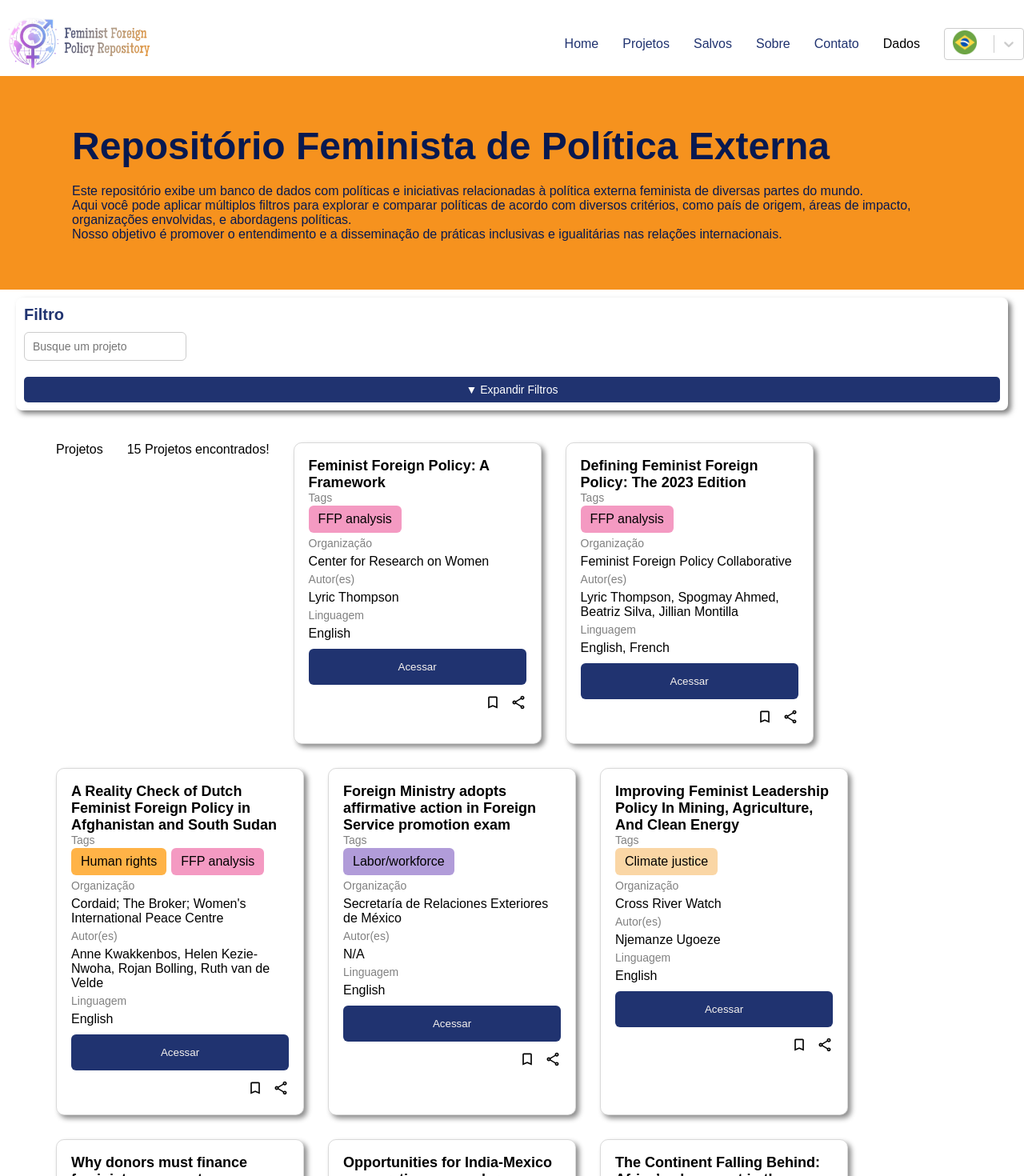
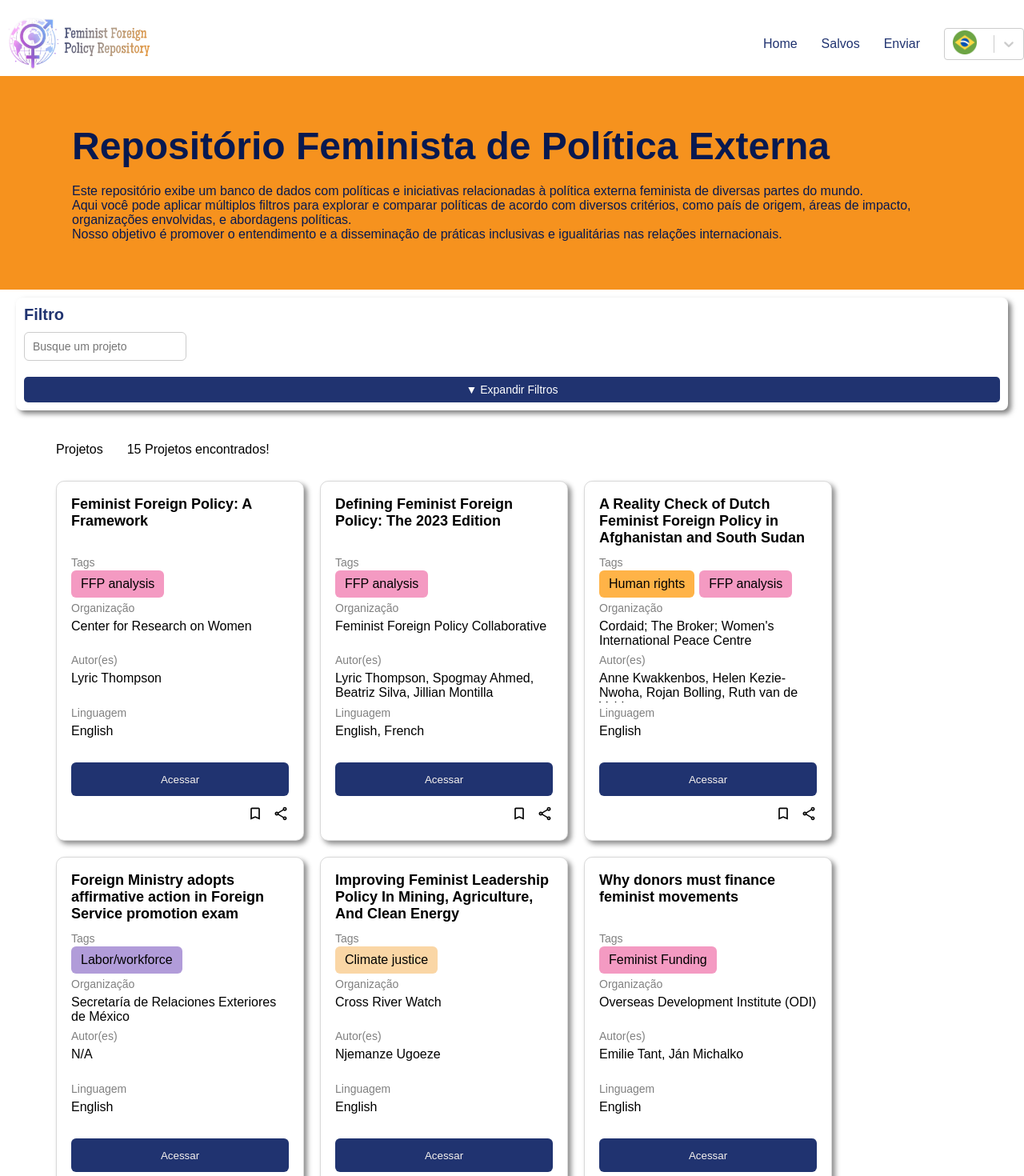
Before and after one commit to bsdeab/FFPR, a React (Create React App) app: page / in a window 1280 px wide. Shown: the top 1470 px of the page at 80% size. Built offline with nearby package versions, Linux system fonts and the light colour scheme.

Commit message:
ajuste header

```diff
--- a/src/components/Card/Card.jsx
+++ b/src/components/Card/Card.jsx
@@ -104,7 +104,7 @@ function Card(props) {
         </div>
       </div>
 
-      <button className='btn-acess' onClick={() => acessLink(props.link)}>Acessar</button>
+      <button className='btn-acess' onClick={() => acessLink(props.link)}>{data[lang]["Texts"]["Projects"]["Card"]["Button"]}</button>
 
       <div className='card-footer'>
         <span className='footer-btn favorite-btn' onClick={handleBookmark}>
--- a/src/components/Card/Card.scss
+++ b/src/components/Card/Card.scss
@@ -1,7 +1,7 @@
 .card-container {
     width: 100%;
     max-width: 310px; // Limita o tamanho máximo do card
-    height: auto;
+    height: 450px;
     border-radius: 10px;
     display: flex;
     flex-direction: column;
@@ -56,7 +56,7 @@
 
     .card-title-area {
       width: 100%;
-      height: auto;
+      height: 80px;
 
       .card-title {
         font-weight: bold;
@@ -87,10 +87,14 @@
     .card-organization-area,
     .card-author-area,
     .card-language-area {
+      height: 65px;
       margin-top: 5px;
       gap: 6px;
       display: flex;
       flex-direction: column;
+      overflow: hidden;            /* Esconde o conteúdo que passa do limite */
+      white-space: wrap;         /* Garante que o texto não será quebrado em várias linhas */
+      text-overflow: ellipsis;     /* Adiciona as reticências quando o texto for maior que o contêiner */
     }
 
     .card-footer {
@@ -135,7 +139,6 @@
     .card-container {
       max-width: 100%;
       padding: 12px;
-      height: auto;
     }
 
     .btn-acess {
--- a/src/components/Header/Header.jsx
+++ b/src/components/Header/Header.jsx
@@ -56,11 +56,8 @@ function Header({ setLanguage, lang}) { // Recebe setLanguage como prop
 
             <div ref={menuRef} className={`header-items ${menuOpen ? 'open' : ''}`}>
                 <span className='header-item'>{infos[lang]["Texts"]["Header"]["Home"]}</span>
-                <span className='header-item'>{infos[lang]["Texts"]["Header"]["Projects"]}</span>
                 <span className='header-item'>{infos[lang]["Texts"]["Header"]["Saves"]}</span>
-                <span className='header-item'>{infos[lang]["Texts"]["Header"]["About"]}</span>
                 <span className='header-item'>{infos[lang]["Texts"]["Header"]["Contact"]}</span>
-                <span className='header-items'>{infos[lang]["Texts"]["Header"]["Data"]}</span>
 
                 <div className='language'>
                     <Select
--- a/src/data/infos.json
+++ b/src/data/infos.json
@@ -6,7 +6,7 @@
                 "Projects": "Projects",
                 "Saves": "Saves",
                 "About": "About",
-                "Contact": "Contact",
+                "Contact": "Submit",
                 "Data": "Data"
             },
             "Projects": {
@@ -31,7 +31,8 @@
                 "Card": {
                     "Org": "Organization",
                     "Author": "Author(s)",
-                    "Language": "Language"
+                    "Language": "Language",
+                    "Button": "Access"
                 }
             }
         },
@@ -115,7 +116,7 @@
                 "Projects": "Projetos",
                 "Saves": "Salvos",
                 "About": "Sobre",
-                "Contact": "Contato",
+                "Contact": "Enviar",
                 "Data": "Dados"
             },
             "Projects": {
@@ -140,7 +141,8 @@
                 "Card": {
                     "Org": "Organização",
                     "Author": "Autor(es)",
-                    "Language": "Linguagem"
+                    "Language": "Linguagem",
+                    "Button": "Acessar"
                 }
             }
         },
@@ -224,7 +226,7 @@
                 "Projects": "Projekte",
                 "Saves": "Gespeichert",
                 "About": "An",
-                "Contact": "Kontakt",
+                "Contact": "Einreichen",
                 "Data": "Gegeben"
             },
             "Projects": {
@@ -249,7 +251,8 @@
                 "Card": {
                     "Org": "Organisation",
                     "Author": "Autor",
-                    "Language": "Sprache"
+                    "Language": "Sprache",
+                    "Button": "Zugang"
                 }
             }
         }
@@ -261,7 +264,7 @@
                 "Projects": "Projets",
                 "Saves": "Enregistré",
                 "About": "Sur",
-                "Contact": "Contact",
+                "Contact": "Soumettre",
                 "Data": "Donné"
             },
             "Projects": {
@@ -286,7 +289,8 @@
                 "Card": {
                     "Org": "Organisation",
                     "Author": "Auteur",
-                    "Language": "Langue"
+                    "Language": "Langue",
+                    "Button": "Accéder"
                 }
             }
         }
@@ -298,7 +302,7 @@
                 "Projects": "Proyectos",
                 "Saves": "Salvado",
                 "About": "En",
-                "Contact": "Contacto",
+                "Contact": "Entregar",
                 "Data": "Dado"
             },
             "Projects": {
@@ -323,7 +327,8 @@
                 "Card": {
                     "Org": "Organización",
                     "Author": "Autor",
-                    "Language": "Idioma"
+                    "Language": "Idioma",
+                    "Button": "Acceso"
                 }
             }
         }
--- a/src/pages/Projects.jsx
+++ b/src/pages/Projects.jsx
@@ -294,6 +294,8 @@ function Projects(props) {
         <span className="projects-title">{infos[lang]["Texts"]["Projects"]["Project"]}</span>
         <span className="projects-found">{filteredData.length} {infos[lang]["Texts"]["Projects"]["Founded"]}</span>
 
+        <div className="project-view">
+
           {filteredData.map((card) => (
             <Card
               key={card.title}
@@ -307,6 +309,8 @@ function Projects(props) {
               lang={lang}
             />
           ))}
+
+        </div>
       </div>
     </div>
   );
--- a/src/styles/home.scss
+++ b/src/styles/home.scss
@@ -25,6 +25,13 @@
         flex-direction: row;
         gap: 30px;
         flex-wrap: wrap;
+
+        .project-view{
+            display: flex;
+            flex-direction: row;
+            flex-wrap: wrap;
+            gap: 20px;
+        }
     }
 
     // Ajustes para telas menores
```
Lines whose indentation alone changed are shown as unchanged.
